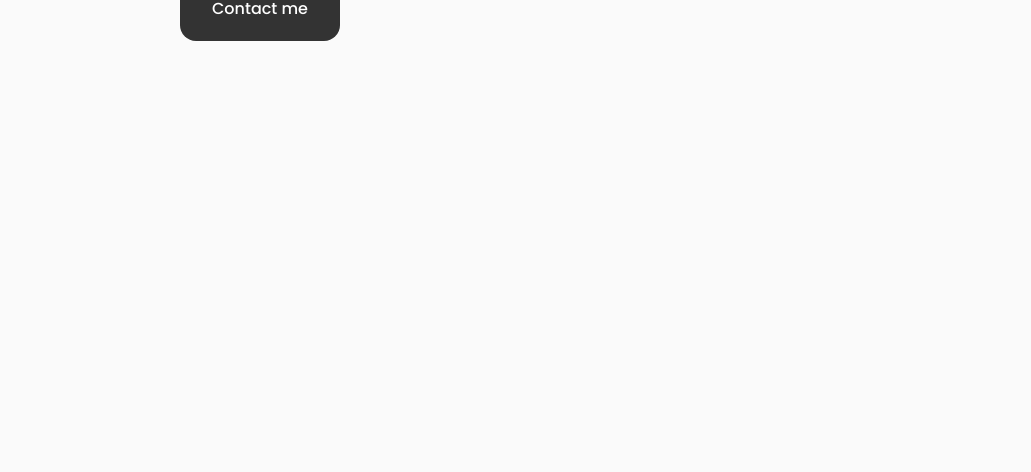
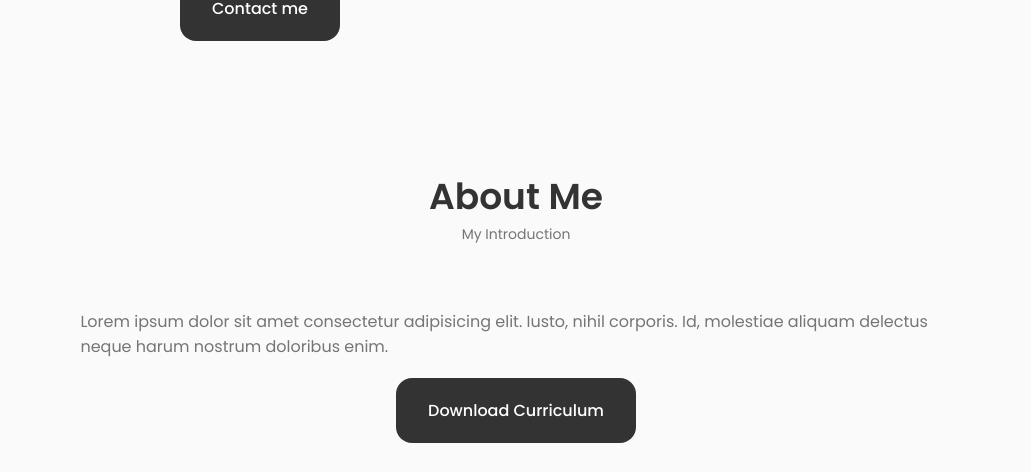
Before and after one commit to BaldezPatrick/Portfolio, a React (Create React App) app: page / in a window 1280 px wide. Shown: the part 441-913 px from the top of the page, without its empty margins (124-1155 px from the left). Before the commit the page ends 800 px from the top, so only its background shows below. Built offline with nearby package versions, Linux system fonts and the light colour scheme.

Commit message:
App changes.

```diff
--- a/src/App.js
+++ b/src/App.js
@@ -3,6 +3,8 @@ import './App.css'
 import { Routes, Route } from 'react-router-dom'
 import Header from './components/Header/Header'
 import Home from './components/Home/Home';
+import About from './components/About/About';
+import Skills from './components/Skills/Skills';
 
 function App() {
   return (
@@ -10,6 +12,8 @@ function App() {
       <Header />
       <main className='main'>
         <Home />
+        <About />
+        <Skills />
       </main>
     </>
   )
```
